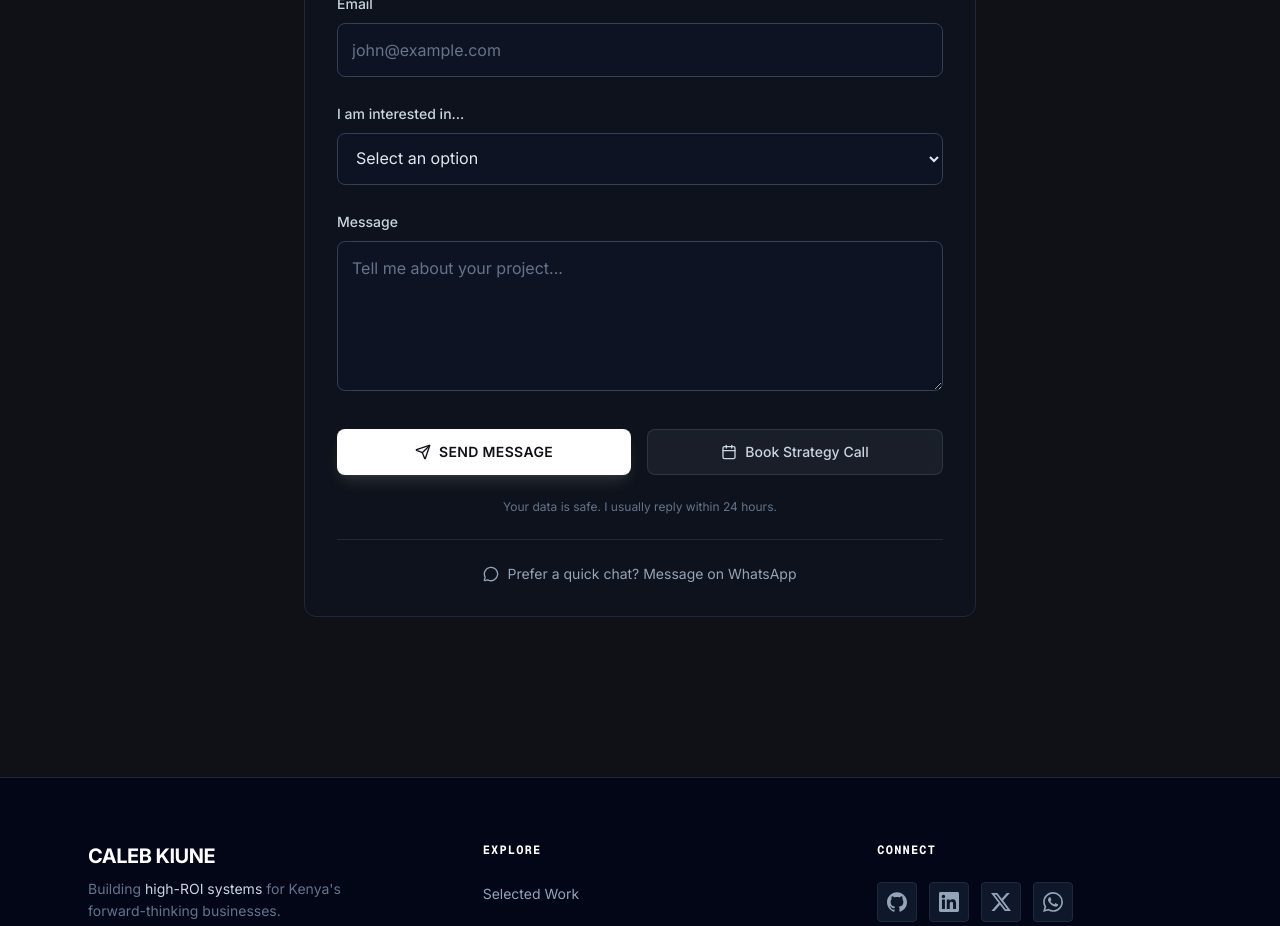
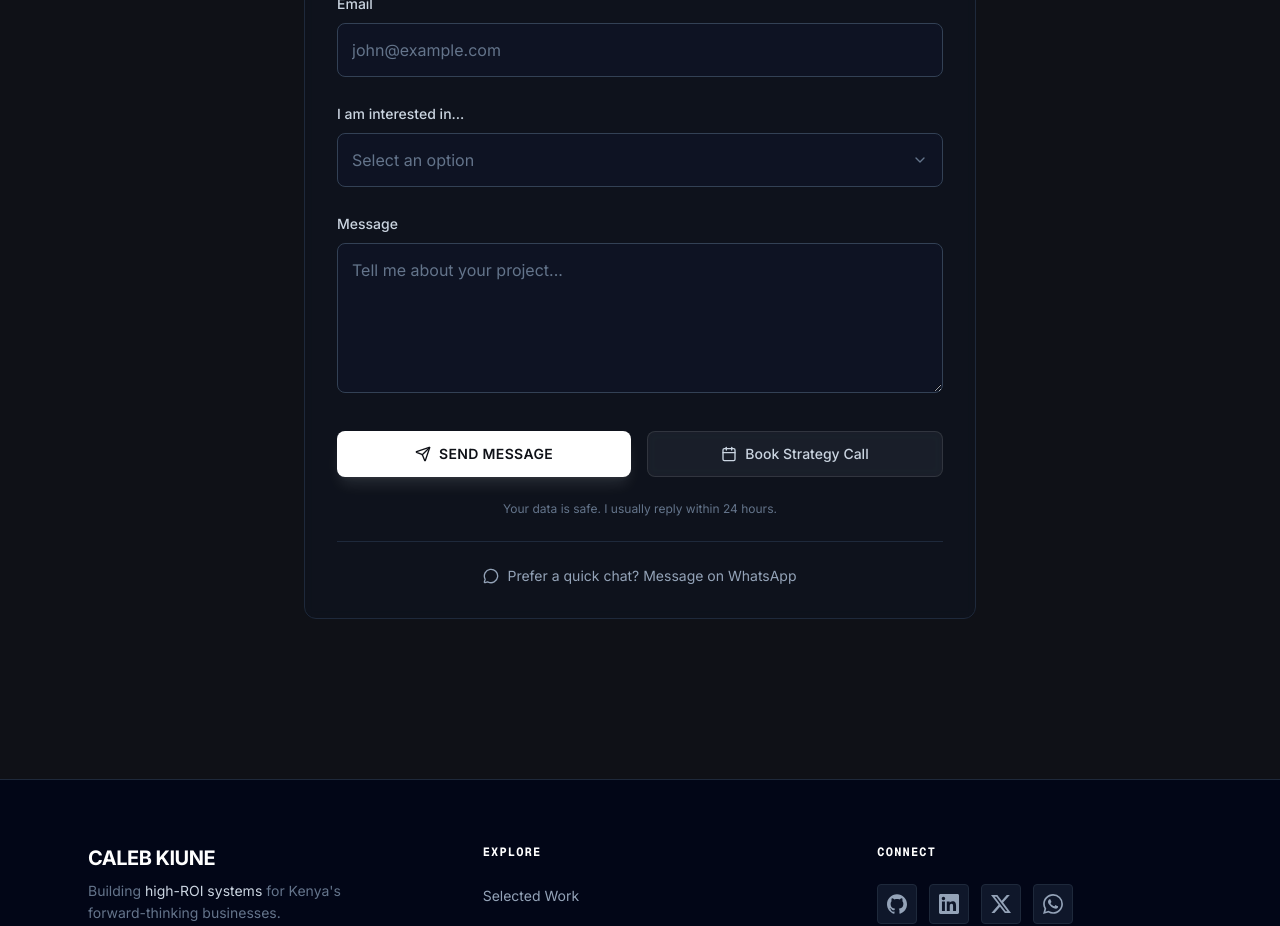
Before and after one commit to Caleb-Kiune/calebkiune, a Next.js app: page / in a window 1280 px wide. Shown: the part 5600-6526 px from the top of the page. Built offline with nearby package versions, Linux system fonts and the light colour scheme.

Commit message:
feat: replace native inquiry type select with a custom, animated dropdown component

```diff
--- a/src/components/sections/contact.tsx
+++ b/src/components/sections/contact.tsx
@@ -3,8 +3,8 @@
 import { useActionState, useEffect, useState } from "react";
 import { Button } from "@/components/ui/button";
 import { SectionHeading } from "@/components/ui/section-heading";
-import { CheckCircle2, Loader2, Send, Calendar, MessageCircle } from "lucide-react";
-import { motion } from "framer-motion";
+import { CheckCircle2, Loader2, Send, Calendar, MessageCircle, ChevronDown, Briefcase, Users, HelpCircle, Check } from "lucide-react";
+import { motion, AnimatePresence } from "framer-motion";
 import { cn } from "@/lib/utils";
 import { submitContactForm } from "@/app/actions";
 
@@ -25,6 +25,19 @@ export function Contact() {
 
     // We can also keep local state for success view if we want to reset form or toggle view
     const [showSuccess, setShowSuccess] = useState(false);
+
+    // Custom dropdown state
+    const [isOpen, setIsOpen] = useState(false);
+    const [selectedType, setSelectedType] = useState("");
+
+    // Inquiry type options
+    const inquiryOptions = [
+        { id: "freelance", label: "Project Inquiry", icon: Briefcase },
+        { id: "fulltime", label: "Long-term Partnership", icon: Users },
+        { id: "other", label: "General Inquiry", icon: HelpCircle },
+    ];
+
+    const selectedOption = inquiryOptions.find(opt => opt.id === selectedType);
 
     useEffect(() => {
         if (state?.success) {
@@ -107,20 +120,94 @@ export function Contact() {
 
                             {/* Inquiry Type Dropdown */}
                             <div className="space-y-2">
-                                <label htmlFor="type" className="text-sm font-medium text-slate-300">
+                                <label className="text-sm font-medium text-slate-300">
                                     I am interested in...
                                 </label>
-                                <select
-                                    id="type"
-                                    name="type"
-                                    className={cn(inputClasses, state?.errors?.type && "border-red-500 focus:ring-red-500")}
-                                    defaultValue=""
-                                >
-                                    <option value="" disabled className="bg-slate-900 text-slate-500">Select an option</option>
-                                    <option value="freelance" className="bg-slate-900">Project Inquiry</option>
-                                    <option value="fulltime" className="bg-slate-900">Long-term Partnership</option>
-                                    <option value="other" className="bg-slate-900">General Inquiry</option>
-                                </select>
+
+                                {/* Hidden input for form action */}
+                                <input type="hidden" name="type" value={selectedType} />
+
+                                <div className="relative">
+                                    {/* Click outside overlay */}
+                                    {isOpen && (
+                                        <div
+                                            className="fixed inset-0 z-10"
+                                            onClick={() => setIsOpen(false)}
+                                        />
+                                    )}
+
+                                    {/* Trigger Button */}
+                                    <div
+                                        onClick={() => setIsOpen(!isOpen)}
+                                        className={cn(
+                                            inputClasses,
+                                            "cursor-pointer flex items-center justify-between",
+                                            state?.errors?.type && "border-red-500 focus:ring-red-500"
+                                        )}
+                                    >
+                                        <span className={cn(
+                                            "flex items-center gap-2",
+                                            selectedOption ? "text-slate-200" : "text-slate-500"
+                                        )}>
+                                            {selectedOption ? (
+                                                <>
+                                                    <selectedOption.icon className="h-4 w-4" />
+                                                    {selectedOption.label}
+                                                </>
+                                            ) : (
+                                                "Select an option"
+                                            )}
+                                        </span>
+                                        <ChevronDown
+                                            className={cn(
+                                                "h-4 w-4 text-slate-500 transition-transform duration-200",
+                                                isOpen && "rotate-180"
+                                            )}
+                                        />
+                                    </div>
+
+                                    {/* Dropdown Menu */}
+                                    <AnimatePresence>
+                                        {isOpen && (
+                                            <motion.div
+                                                initial={{ opacity: 0, y: -8 }}
+                                                animate={{ opacity: 1, y: 0 }}
+                                                exit={{ opacity: 0, y: -8 }}
+                                                transition={{ duration: 0.15 }}
+                                                className="absolute top-full left-0 right-0 mt-2 z-20 bg-slate-900/90 backdrop-blur-xl border border-slate-800 rounded-lg overflow-hidden shadow-xl"
+                                            >
+                                                {inquiryOptions.map((option) => {
+                                                    const Icon = option.icon;
+                                                    const isSelected = selectedType === option.id;
+                                                    return (
+                                                        <div
+                                                            key={option.id}
+                                                            onClick={() => {
+                                                                setSelectedType(option.id);
+                                                                setIsOpen(false);
+                                                            }}
+                                                            className={cn(
+                                                                "flex items-center justify-between px-4 py-3 cursor-pointer transition-colors",
+                                                                isSelected
+                                                                    ? "bg-primary/10 text-primary"
+                                                                    : "text-slate-300 hover:bg-slate-800"
+                                                            )}
+                                                        >
+                                                            <span className="flex items-center gap-3">
+                                                                <Icon className="h-4 w-4" />
+                                                                {option.label}
+                                                            </span>
+                                                            {isSelected && (
+                                                                <Check className="h-4 w-4" />
+                                                            )}
+                                                        </div>
+                                                    );
+                                                })}
+                                            </motion.div>
+                                        )}
+                                    </AnimatePresence>
+                                </div>
+
                                 {state?.errors?.type && (
                                     <p className="text-sm text-red-400">{state.errors.type[0]}</p>
                                 )}
```
